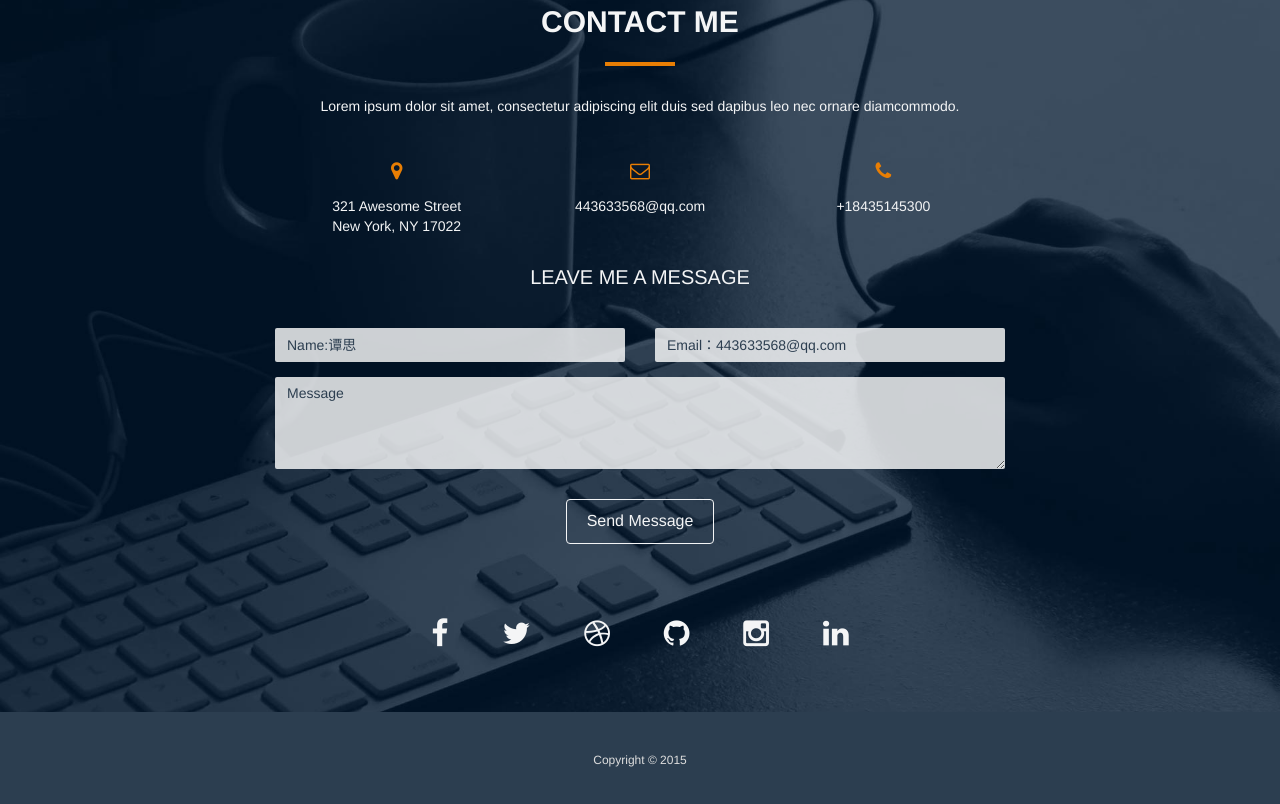
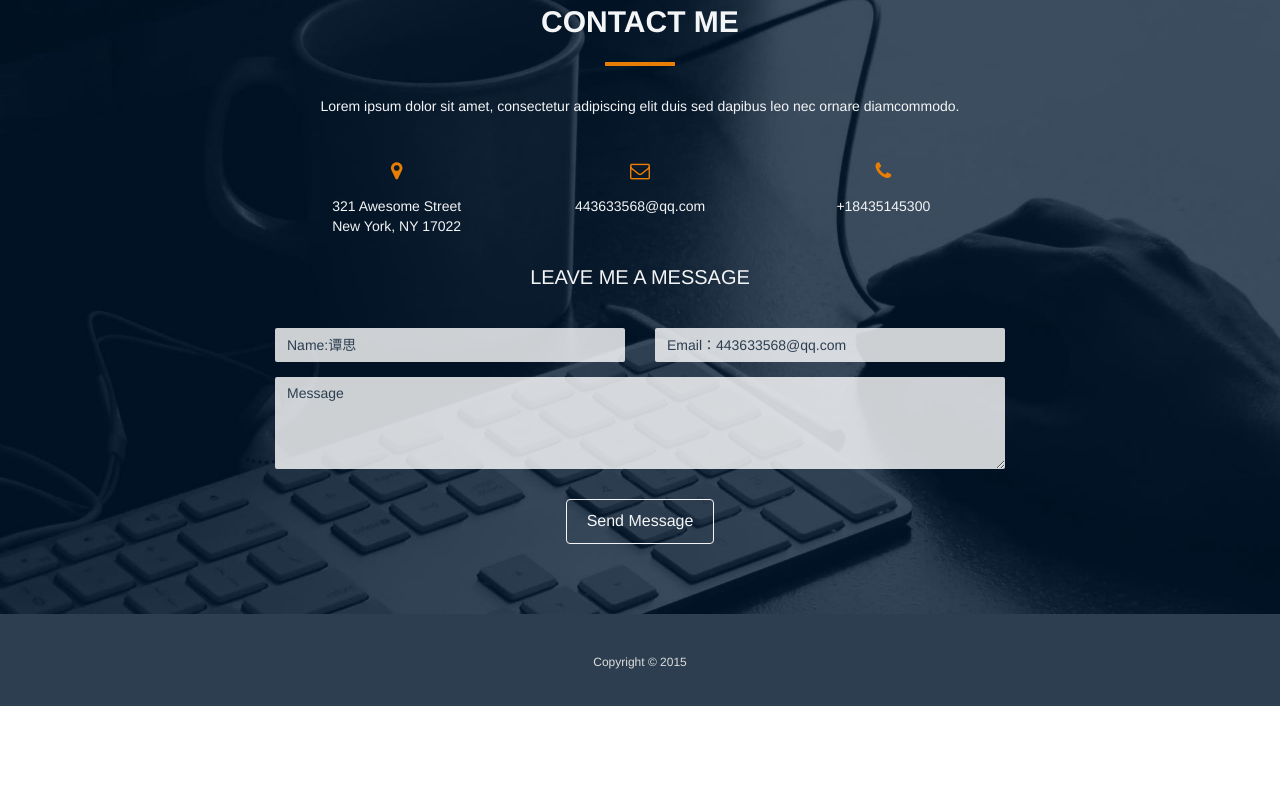
Before and after one commit to ts1027/tansi, a plain HTML site: page index.html in a window 1280 px wide. Shown: the part 4398-5202 px from the top of the page. After the commit the page ends 5104 px from the top, so only its background shows below. Drawn offline with Linux system fonts and the light colour scheme; a web font is replaced by a local one.

Commit message:
修改底部

```diff
--- a/index.html
+++ b/index.html
@@ -46,6 +46,7 @@
             <div class="row">
               <div class="intro-text">
                 <h1>你好，我叫谭思。</h1>
+
                 <p>职位：前端工程师</p>
                 <a href="#about" class="btn btn-default btn-lg page-scroll">关于我</a> <a href="#portfolio" class="btn btn-default btn-lg page-scroll">我的作品</a>
               </div>
@@ -272,11 +273,6 @@
     </div>
   </div>
 
-
-
-
-
-
 <!-- Skills Section -->
 <div id="skills" class="text-center">
   <div class="container">
@@ -403,16 +399,7 @@
           <div id="success"></div>
           <button type="submit" class="btn btn-default">Send Message</button>
         </form>
-        <div class="social">
-          <ul>
-            <li><a href="#"><i class="fa fa-facebook"></i></a></li>
-            <li><a href="#"><i class="fa fa-twitter"></i></a></li>
-            <li><a href="#"><i class="fa fa-dribbble"></i></a></li>
-            <li><a href="#"><i class="fa fa-github"></i></a></li>
-            <li><a href="#"><i class="fa fa-instagram"></i></a></li>
-            <li><a href="#"><i class="fa fa-linkedin"></i></a></li>
-          </ul>
-        </div>
+
       </div>
     </div>
   </div>
```
Also changed, not shown: img/about.jpg (deleted), img/intro-bg.jpg (deleted).
